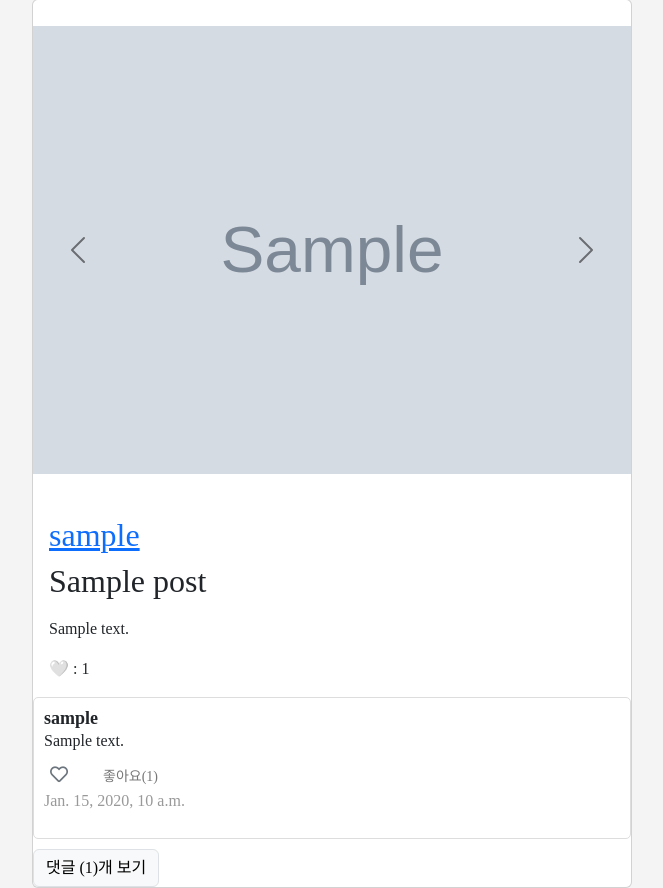
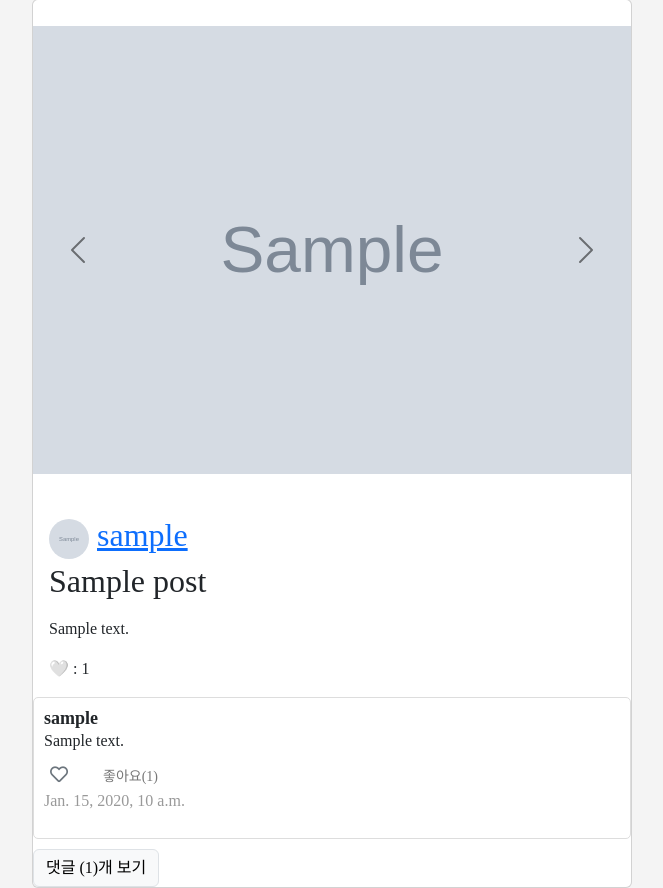
Before and after one commit to yangchanghun/healthy-food, a Django app: template feed/templates/feed/post_detail.html in a window 1280 px wide. Shown: the part 164-1052 px from the top of the page, without its empty margins (308-971 px from the left). Run offline with Django 5.2, Linux system fonts and the light colour scheme; the template is opened without the code that fills it: most values are stand-ins (such as "Sample title", 1, 10 or a date in 2020); grey boxes marked "Sample" are stand-in pictures; parts of the project's set-up code (start-up, migrations or seed data) failed here and were passed over; some web fonts are replaced.

Commit message:
프로필 이미지 추가

```diff
--- a/feed/templates/feed/post_detail.html
+++ b/feed/templates/feed/post_detail.html
@@ -1,4 +1,5 @@
 {% extends 'base.html' %}
+{% load static %}
 
 {% block content %}
 <link rel="stylesheet" href="https://cdnjs.cloudflare.com/ajax/libs/font-awesome/5.15.4/css/all.min.css">
@@ -214,8 +215,20 @@
 
 
       <div class="card-body">
-        <!-- 아래 코드에서 post.user.id 를 post.user.pk 로 변경 -->
-        <h2><a href="{% url 'feed:view_user' pk=post.user.pk %}">{{ post.user.username }}</a></h2>
+          <!-- 유저 프로필 사진과 유저네임 -->
+          <div class="d-flex align-items-center">
+            {% if post.user.profile.user_image %}
+                <a href="{% url 'feed:view_user' pk=post.user.pk %}" class="me-2">
+                    <img src="{{ post.user.profile.user_image.url }}" class="rounded-circle" style="width: 40px; height: 40px;">
+                </a>
+            {% else %}
+                <a href="{% url 'feed:view_user' pk=post.user.pk %}" class="me-2">
+                    <img src="{% static 'default_profile_pic.png' %}" class="rounded-circle" style="width: 40px; height: 40px;">
+                </a>
+            {% endif %}
+            <h2><a href="{% url 'feed:view_user' pk=post.user.pk %}">{{ post.user.username }}</a></h2>
+        </div>
+        <!-- 게시글 제목과 본문 -->
         <h2>{{ post.title }}</h2>
         <p class="mt-3">{{ post.body_text|safe }}</p>
 
```
